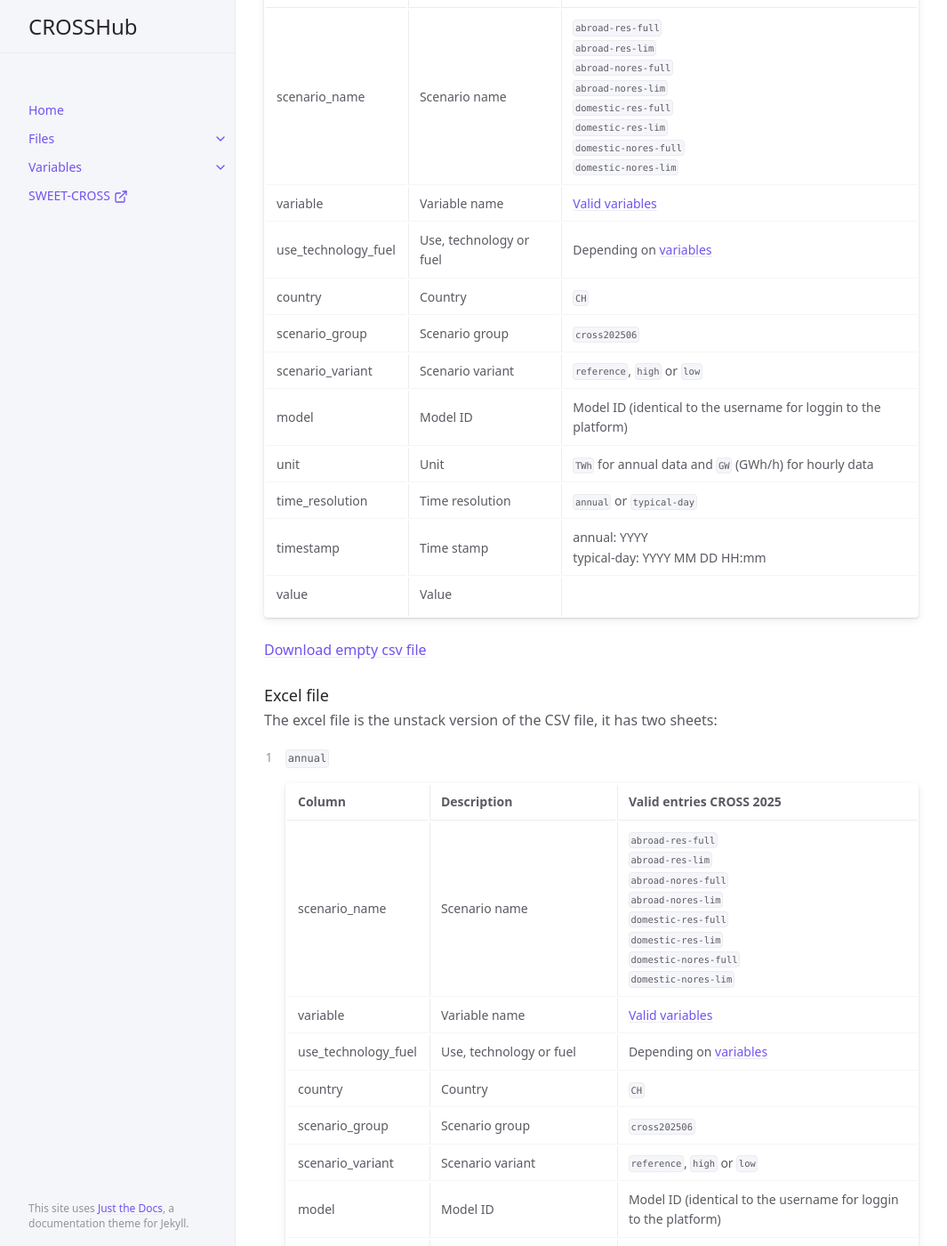
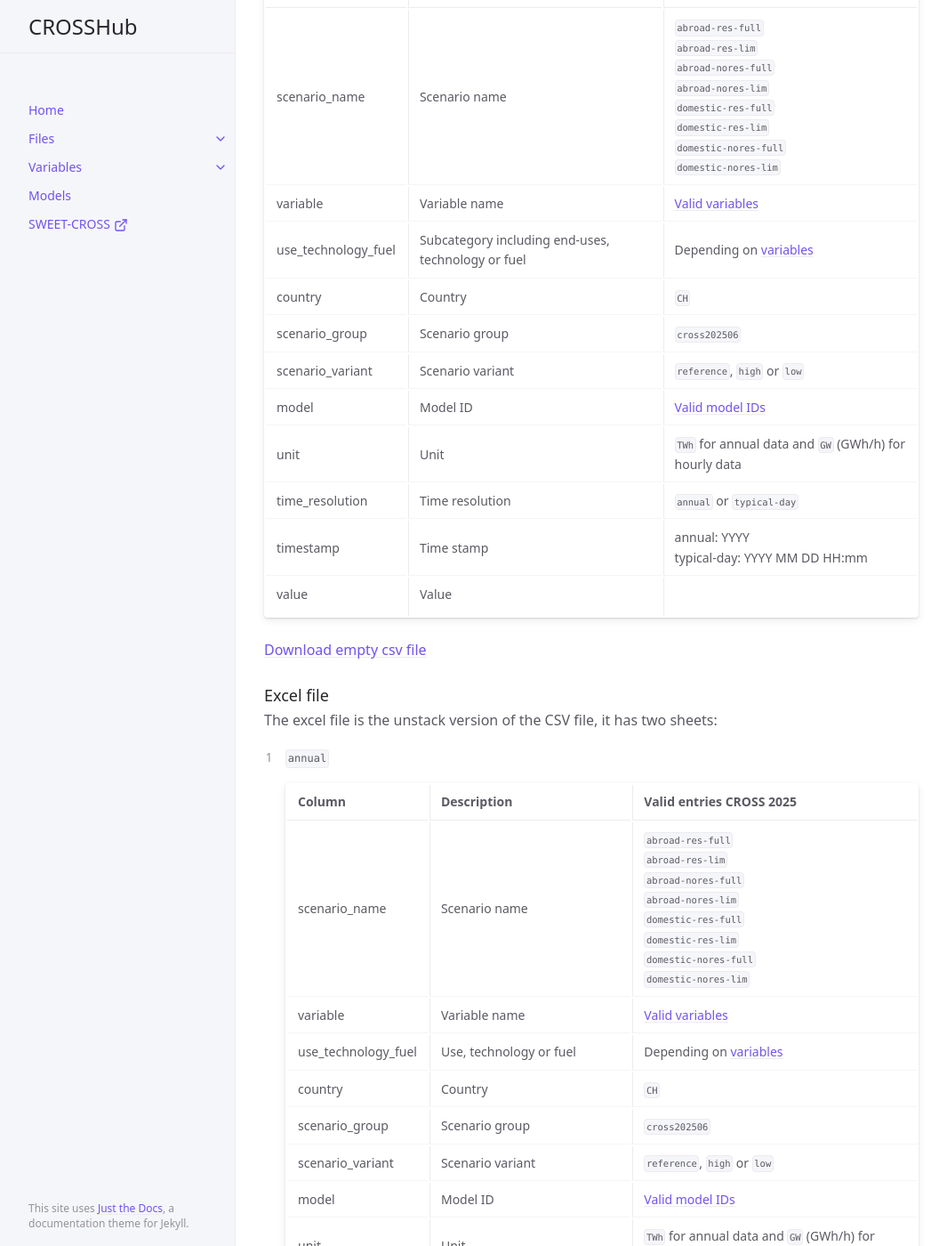
Before and after one commit to sweet-cross/data-model, a Jekyll site: the page built from docs/files/index.md, in a window 1280 px wide and 1400 px high, scrolled down 543 px. Shown: the whole window at 89% size, without its empty margins (107-1172 px from the left). Built offline with Jekyll 4.4.1, drawn with Linux system fonts in a browser that asks for light colours; cached includes are drawn as plain includes; some of the changed text lies outside the part shown.

Commit message:
improving the way we describe subcategories

```diff
--- a/docs/files/index.md
+++ b/docs/files/index.md
@@ -11,6 +11,9 @@ nav_order: 2
 {:toc}
 
 
+
+
+
 # File formats
 The platform accepts two file formats: [CSV](#csv) and [Excel](#excel) files with specific columns.
 
@@ -22,11 +25,11 @@ The platform accepts two file formats: [CSV](#csv) and [Excel](#excel) files wit
 | ---- | ------------ | ------------------------ |
 | scenario_name       | Scenario name           | `abroad-res-full` <br> `abroad-res-lim`<br>`abroad-nores-full`<br>`abroad-nores-lim`<br>`domestic-res-full`<br>`domestic-res-lim`<br>`domestic-nores-full`<br>`domestic-nores-lim` |
 | variable            | Variable name           | [Valid variables](/instructions-data/docs/variables) |
-| use_technology_fuel | Use, technology or fuel | Depending on [variables](/instructions-data/docs/variables)  |
+| use_technology_fuel | Subcategory including end-uses, technology or fuel | Depending on [variables](/instructions-data/docs/variables)  |
 | country             | Country                 | `CH` |
 | scenario_group      | Scenario group          | `cross202506`  |
 | scenario_variant    | Scenario variant        | `reference`, `high` or `low` |
-| model               | Model ID                | Model ID (identical to the username for loggin to the platform)  |
+| model               | Model ID                |  [Valid model IDs](/instructions-data/docs/models) |
 | unit                | Unit                    | `TWh` for annual data and `GW` (GWh/h) for hourly data |
 | time_resolution     | Time resolution         | `annual` or `typical-day`   |
 | timestamp           | Time stamp              | annual: YYYY<br>typical-day: YYYY MM DD HH:mm  |
@@ -50,7 +53,7 @@ The excel file is the unstack version of the CSV file, it has two sheets:
 	| country             | Country                 | `CH`  |
 	| scenario_group      | Scenario group          | `cross202506`  |
 	| scenario_variant    | Scenario variant        | `reference`, `high` or `low` |
-	| model               | Model ID                | Model ID (identical to the username for loggin to the platform)  |
+	| model               | Model ID                |  [Valid model IDs](/instructions-data/docs/models) |
 	| unit                | Unit                    | `TWh` for annual data and `GW` (GWh/h) for hourly data |
 	| time_resolution     | Time resolution         | `annual`  |
 	| YYYY 				  | Value of the variable for year YYYY |   |
@@ -65,7 +68,7 @@ The excel file is the unstack version of the CSV file, it has two sheets:
 	| country             | Country                 | `CH`  |
 	| scenario_group      | Scenario group          | `cross202506`  |
 	| scenario_variant    | Scenario variant        | `reference`, `high` or `low` |
-	| model               | Model ID                | Model ID (identical to the username for loggin to the platform)  |
+	| model               | Model ID                |  [Valid model IDs](/instructions-data/docs/models) |
 	| unit                | Unit                    | `TWh` for annual data and `GW` (GWh/h) for hourly data |
 	| time_resolution     | Time resolution         | `typical-day`   |
 	| YYYY MM DD HH:mm    | Value of the variable for hour YYYY MM DD HH:mm |   |
@@ -75,11 +78,11 @@ The excel file is the unstack version of the CSV file, it has two sheets:
 # Zero values
 Zero values should be explicitly written as `0`.
 
-{: .important }
+{: .warning }
 Empty cells will throw and error in the submission
 
 # Variables not in your model
 You can exclude all variables that are not included in your model.
 
-{: .important }
+{: .warning }
 Empty cells will throw and error in the submission
```
Also changed, not shown: docs/models.md (added, +18 -0 lines), docs/variables/dimensions/tech_generation.md (+3 -3 lines), docs/variables/index.md (+4 -3 lines).
